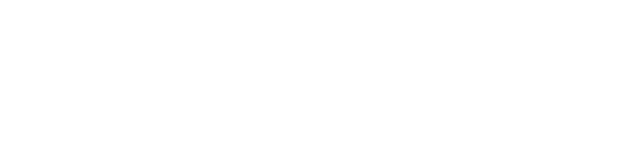
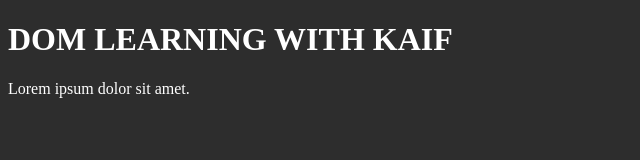
Before and after one commit to MKAIF5/JS-DOM, a plain HTML site: page index.html in a window 1280 px wide. Shown: the whole page, without its empty margins (0-640 px from the left). Drawn offline with Linux system fonts and the light colour scheme.

Commit message:
dom started

```diff
--- a/index.html
+++ b/index.html
@@ -4,9 +4,18 @@
     <meta charset="UTF-8">
     <meta name="viewport" content="width=device-width, initial-scale=1.0">
     <title>Document</title>
+    <style>
+        body{
+            background-color: #2d2d2d;
+            color: white;
+        }
+    </style>
 </head>
 <body>
-
+    <div class="bg-heading">
+    <h1 id="title" class="heading">DOM LEARNING WITH KAIF</h1>
+    <p>Lorem ipsum dolor sit amet.</p>
+    </div>
     <script src="script.js"></script>
 </body>
 </html>
--- a/script.js
+++ b/script.js
@@ -1,5 +1,9 @@
-//Dom means document object model
-//Bom means browser object model
+// //Dom means document object model
+// //Bom means browser object model
 
-console.log(window);
-console.log(document);
+// // console.log(window);
+// console.log(document.body);
+
+let dom = document.getElementById("title").className
+
+console.log(dom);
```
